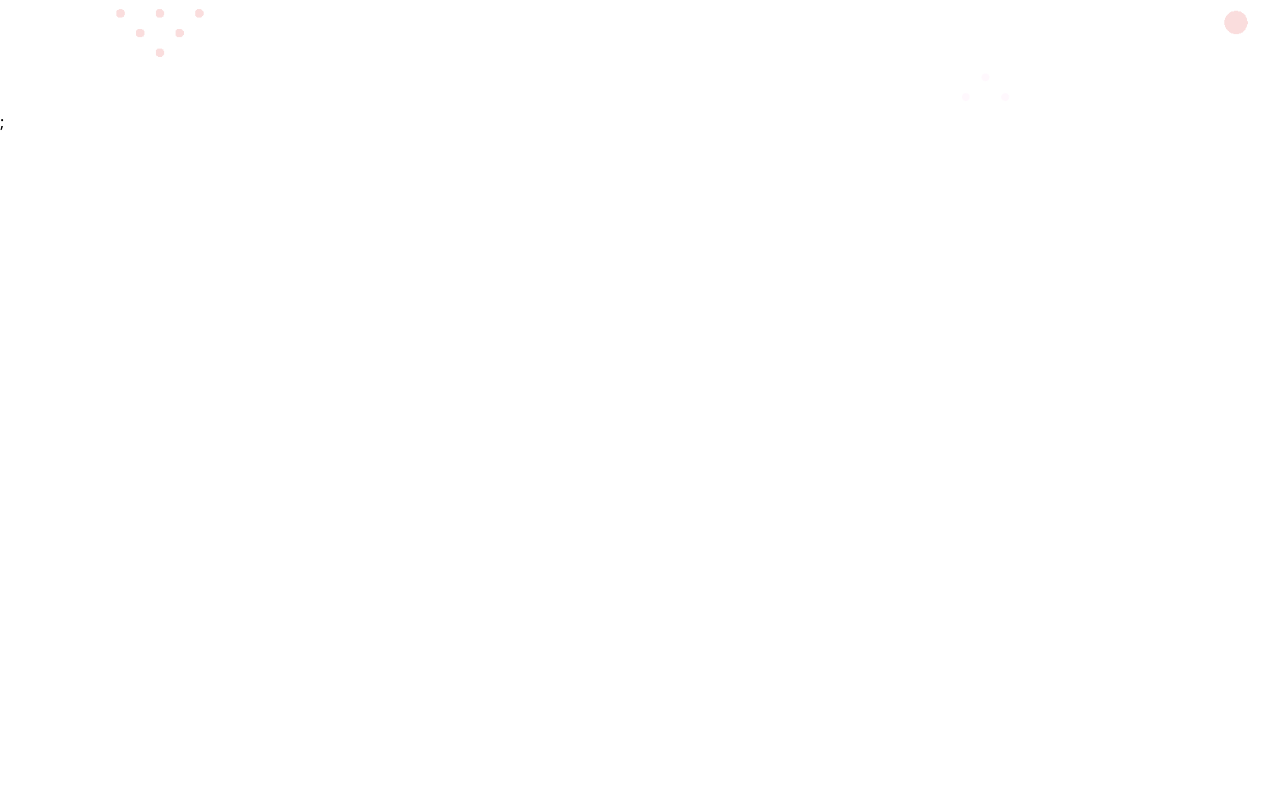
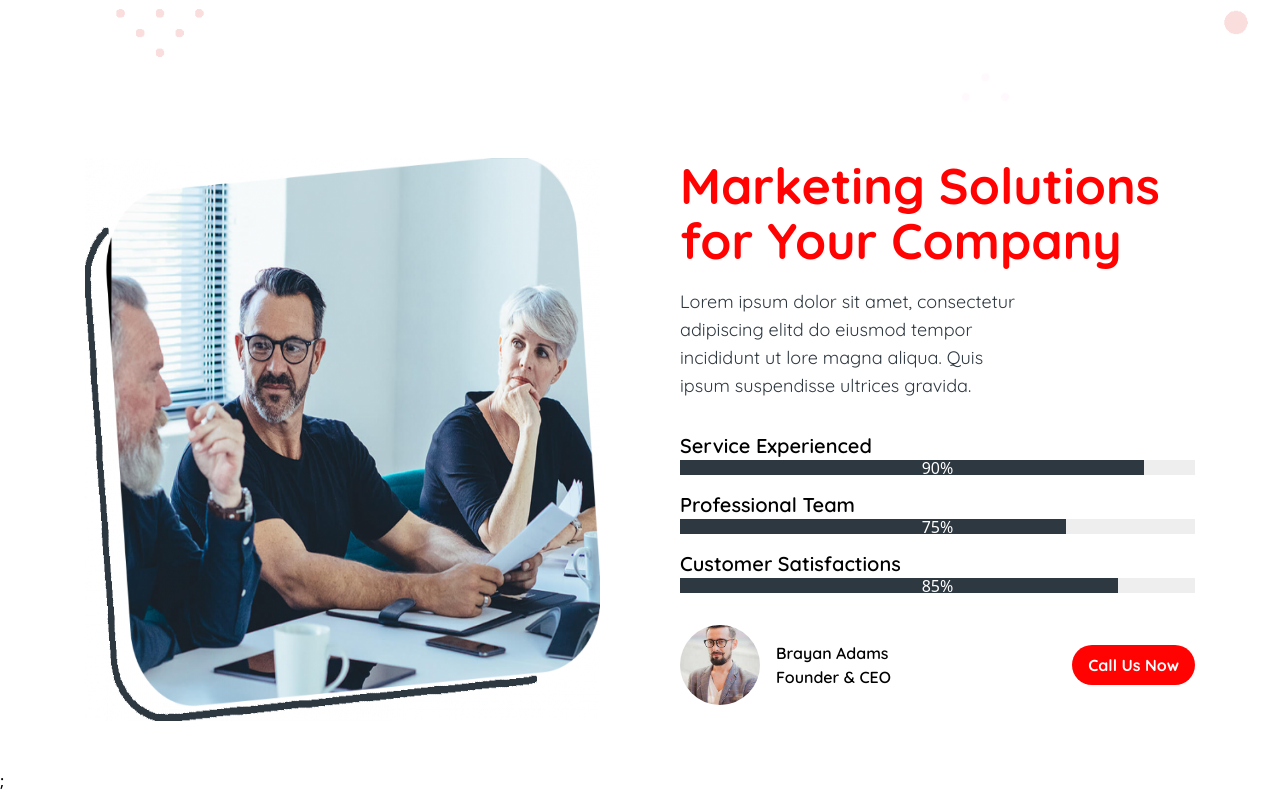
Before and after one commit to granitnebiu/apex-marketing, a Next.js app: page / in a window 1280 px wide. Shown: the part 1560-2353 px from the top of the page. Before the commit the page ends 1694 px from the top, so only its background shows below. Built offline with nearby package versions, Linux system fonts and the light colour scheme.

Commit message:
add marketing solution section

```diff
--- /dev/null
+++ b/components/sections/MarketingSolution.tsx
@@ -0,0 +1,83 @@
+import Button from "@/partials/Button";
+import PercentageRange from "@/partials/PersentageRange";
+import Title from "@/partials/Title";
+import Image from "next/image";
+import React from "react";
+import { MarketingSolutionsObj } from "typing";
+
+const percentagesData: MarketingSolutionsObj[] = [
+   {
+      title: "Service Experienced",
+      value: 90,
+   },
+   {
+      title: "Professional Team",
+      value: 75,
+   },
+   {
+      title: "Customer Satisfactions",
+      value: 85,
+   },
+];
+export default function MarketingSolution() {
+   return (
+      <section className="section_container flex flex-col space-y-12 md:flex-row md:space-y-0 md:space-x-20 md:py-12">
+         <div className="w-full md:w-1/2">
+            <Image
+               src="/images/markerting-solutins.png"
+               alt="marketing-solutions"
+               width="0"
+               height="0"
+               sizes="80vw"
+               className="h-full w-full"
+            />
+         </div>
+         <div className="flex w-full flex-col md:w-1/2">
+            <div className="pb-8">
+               <Title
+                  titleStyle="text-[40px] md:text-[50px] "
+                  title="Marketing Solutions for Your Company"
+               />
+               <p className="font-quicksand text-lg font-normal text-primary md:w-2/3">
+                  Lorem ipsum dolor sit amet, consectetur adipiscing elitd do
+                  eiusmod tempor incididunt ut lore magna aliqua. Quis ipsum
+                  suspendisse ultrices gravida.
+               </p>
+            </div>
+            <div className="">
+               {percentagesData?.map((percentages, index) => (
+                  <div key={index} className="pb-4">
+                     <p className="font-quicksand text-xl font-semibold">
+                        {percentages?.title}
+                     </p>
+                     <PercentageRange percentage={percentages.value} />
+                  </div>
+               ))}
+            </div>
+            <div>
+               <div className="flex items-center justify-between py-4">
+                  <div className="flex items-center space-x-4">
+                     <Image
+                        src="/images/user.jpg"
+                        alt="marketing-solutions"
+                        width="0"
+                        height="0"
+                        sizes="80vw"
+                        className="h-20 w-20 rounded-full"
+                     />
+                     <div>
+                        <p className="font-quicksand text-base font-semibold">
+                           Brayan Adams
+                        </p>
+                        <span className="font-quicksand text-base font-semibold">
+                           Founder & CEO
+                        </span>
+                     </div>
+                  </div>
+                  <Button btnStyle="px-4 py-2" btnName="Call Us Now" />
+               </div>
+            </div>
+         </div>
+      </section>
+   );
+}
--- a/pages/index.tsx
+++ b/pages/index.tsx
@@ -1,10 +1,9 @@
 import Head from "next/head";
-import Image from "next/image";
 import { Inter } from "next/font/google";
-import Menu from "@/Header";
 import Header from "@/Header";
 import HeroSection from "@/HeroSection";
 import OurVision from "@/sections/OurVision";
+import MarketingSolution from "@/sections/MarketingSolution";
 
 const inter = Inter({ subsets: ["latin"] });
 
@@ -23,6 +22,7 @@ export default function Home() {
          <Header />
          <HeroSection />
          <OurVision />
+         <MarketingSolution />
       </>
    );
 }
```
Also changed, not shown: typing.d.ts (+10 -0 lines), public/images/markerting-solutins.png (added), public/images/user.jpg (added).
